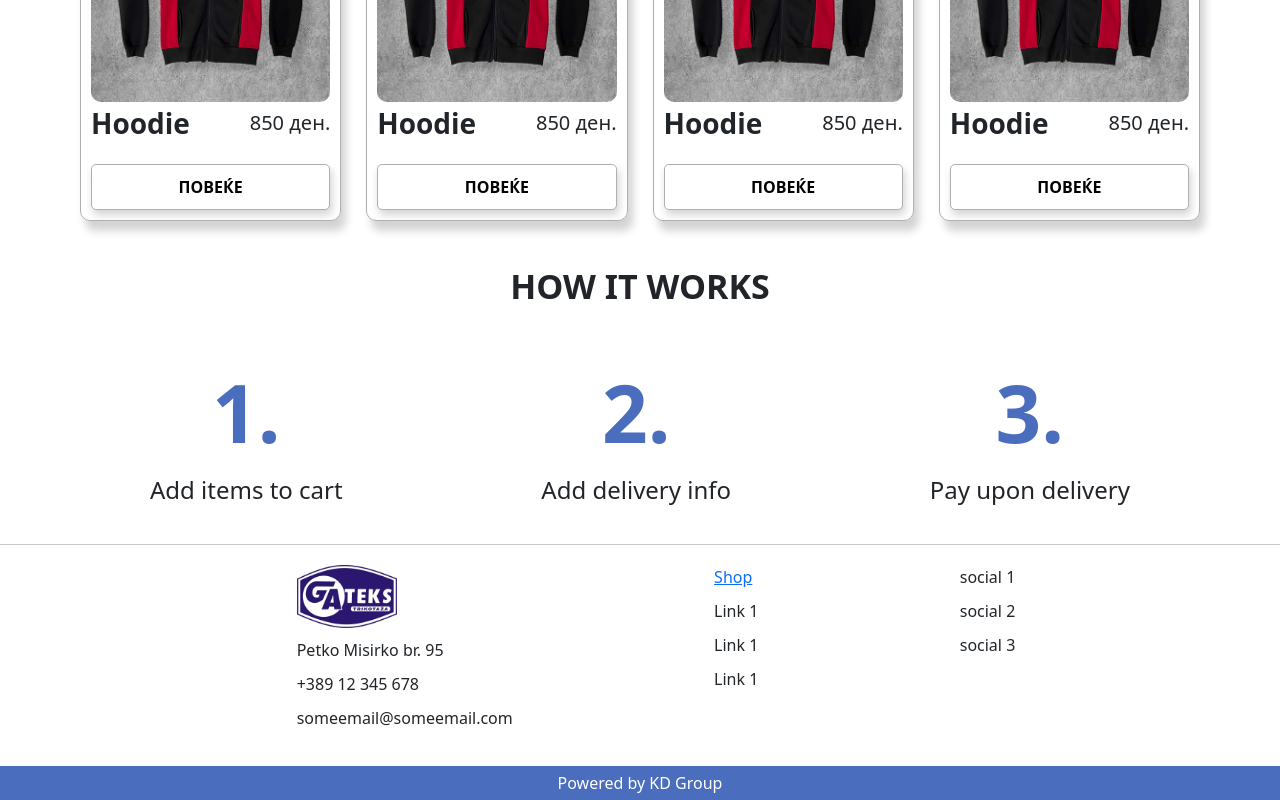
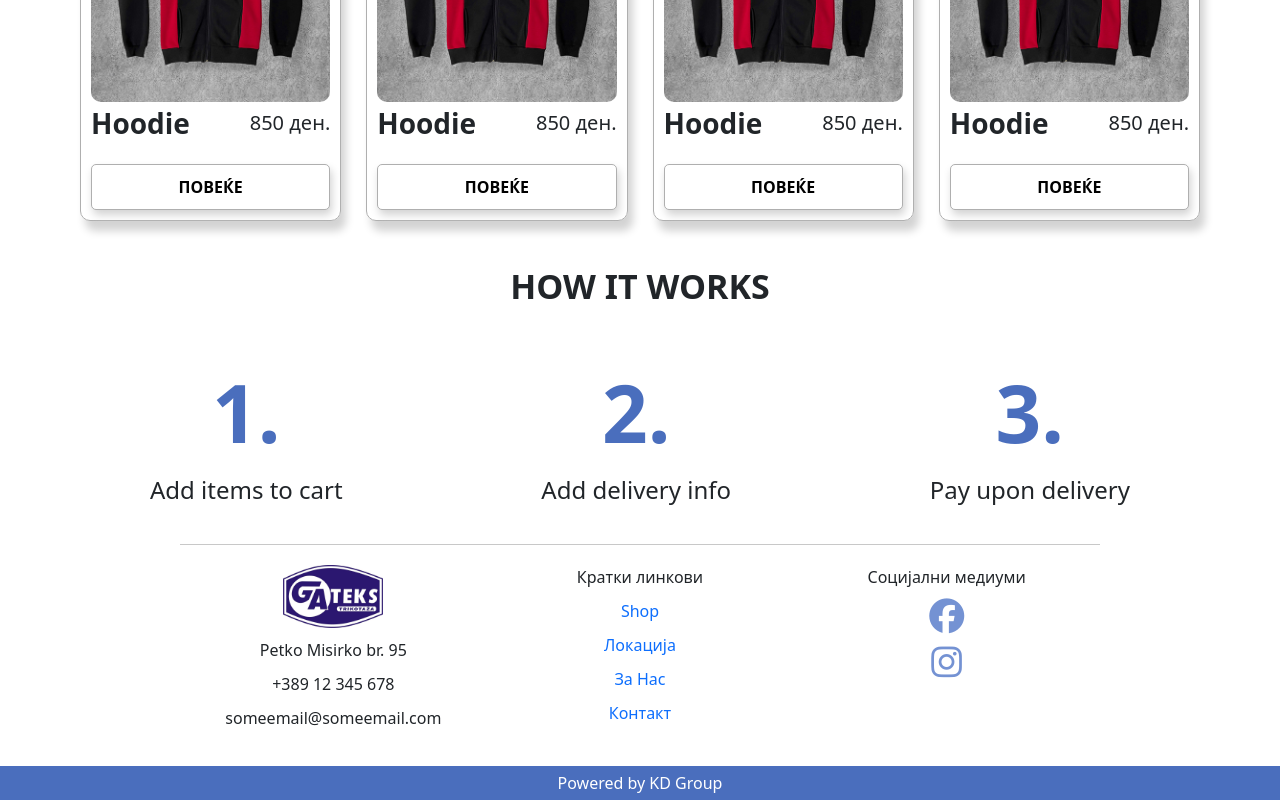
Before and after one commit to dino-taleski/gatex_website, a Next.js app in the folder gatex_website/: page / in a window 1280 px wide. Shown: the part 1341-2141 px from the top of the page. Built offline with nearby package versions, Linux system fonts and the light colour scheme.

Commit message:
finished footer

```diff
--- a/gatex_website/src/components/footer/Footer.tsx
+++ b/gatex_website/src/components/footer/Footer.tsx
@@ -22,19 +22,42 @@ const Footer = () => {
                 </div>
                 <div>
                     <ul className={styles.ul_reset}>
+                        <li>Кратки линкови</li>
                         <Link href={"/shop"}>
                             <li>Shop</li>
                         </Link>
-                        <li>Link 1</li>
-                        <li>Link 1</li>
-                        <li>Link 1</li>
+                        <Link href={"/location"}>
+                            <li>Локација</li>
+                        </Link>
+                        <Link href={"/about-us"}>
+                            <li>За Нас</li>
+                        </Link>
+                        <Link href={"/contact"}>
+                            <li>Контакт</li>
+                        </Link>
                     </ul>
                 </div>
                 <div>
                     <ul className={styles.ul_reset}>
-                        <li>social 1</li>
-                        <li>social 2</li>
-                        <li>social 3</li>
+                        <li>Социјални медиуми</li>
+                        <li>
+                            <i
+                                style={{
+                                    fontSize: "35px",
+                                    color: "rgb(116, 146, 211)",
+                                }}
+                                className="fa-brands fa-facebook"
+                            ></i>
+                        </li>
+                        <li>
+                            <i
+                                style={{
+                                    fontSize: "35px",
+                                    color: "rgb(116, 146, 211)",
+                                }}
+                                className="fa-brands fa-instagram"
+                            ></i>
+                        </li>
                     </ul>
                 </div>
             </div>
--- a/gatex_website/src/components/footer/footer.module.css
+++ b/gatex_website/src/components/footer/footer.module.css
@@ -1,7 +1,7 @@
 .main_footer_div {
     display: flex;
     justify-content: space-around;
-    padding-inline: 180px;
+    margin-inline: 180px;
     padding-bottom: 20px;
     padding-top: 20px;
     border-top: 1px solid rgba(0, 0, 0, 0.217);
@@ -9,8 +9,27 @@
 
 .ul_reset {
     list-style: none;
+    padding-left: 0;
+    padding-inline: 10px;
+    width: 250px;
+    text-align: center;
 }
 
 .ul_reset li {
     margin-bottom: 10px;
 }
+
+.ul_reset a {
+    text-decoration: none;
+}
+
+.ul_reset a:hover {
+    text-decoration: underline;
+    font-weight: bold;
+    padding-bottom: 5px;
+}
+
+.ul_reset li i:hover {
+    font-weight: 600;
+    cursor: pointer;
+}
```
